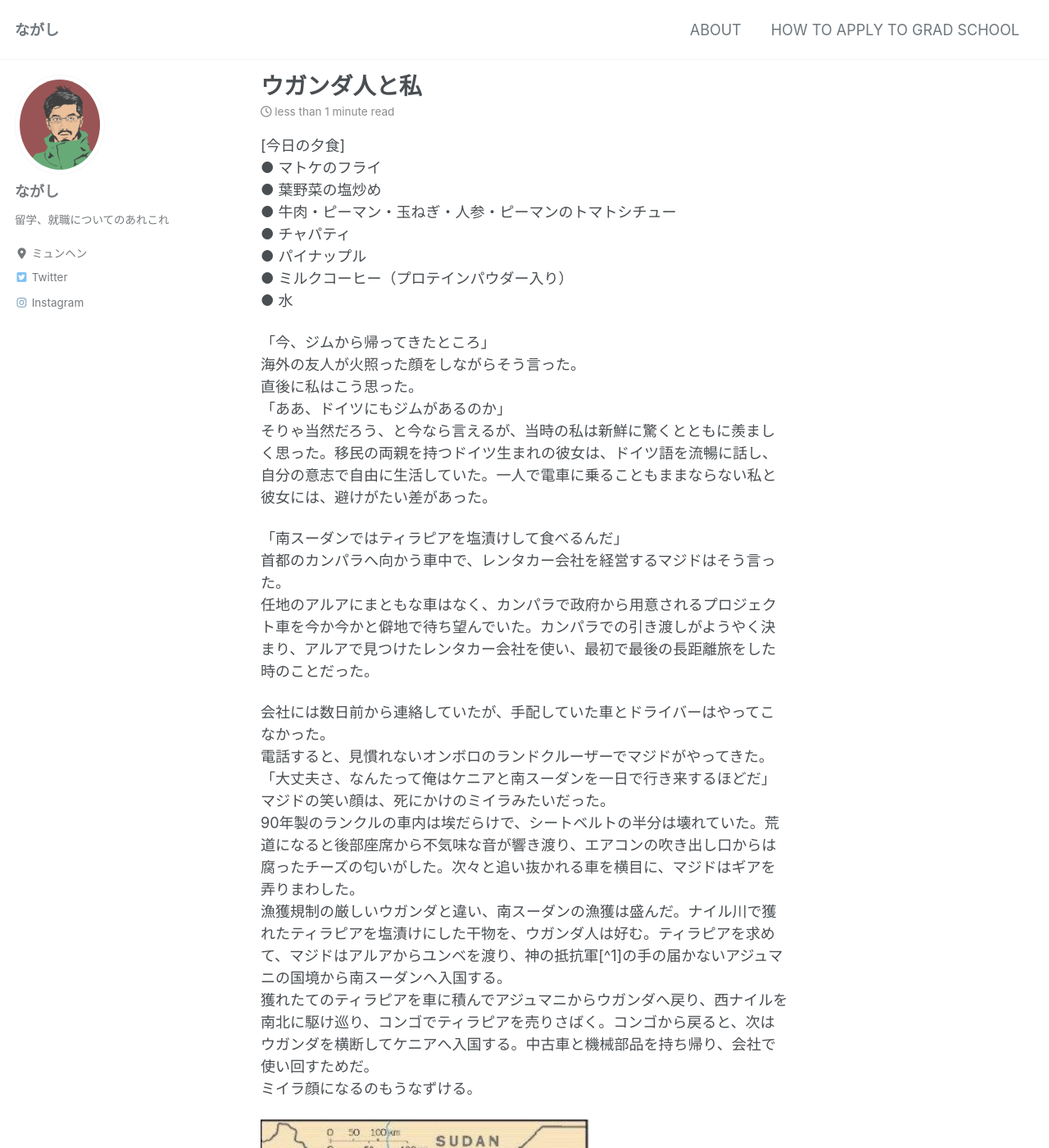
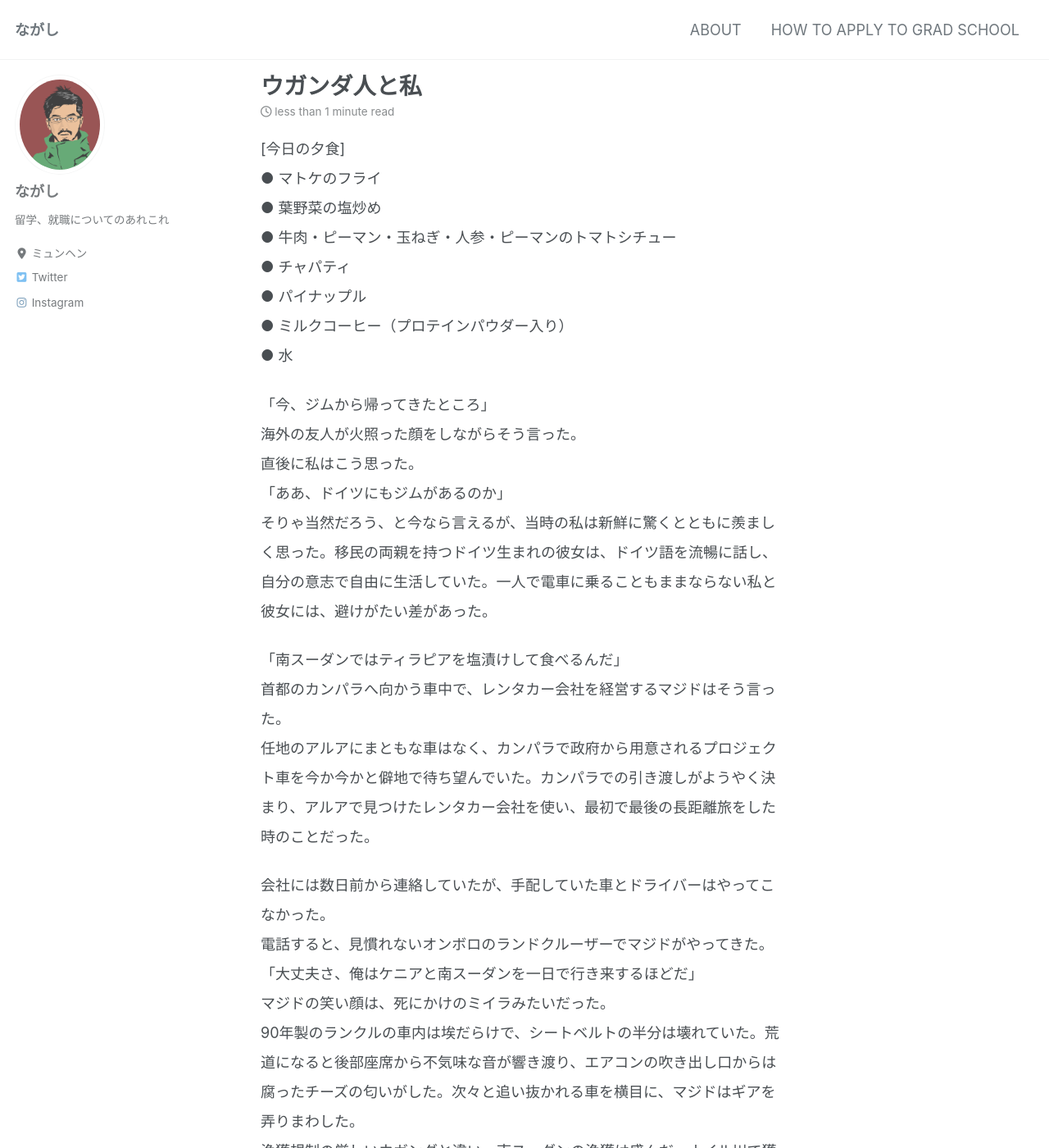
Before and after one commit to rnagais2/rnagais2.github.io, a Jekyll site: the page built from _posts/2025-05-04-Ugandan-and-me.md, in a window 1280 px wide and 1400 px high. Shown: the whole window at 82% size. Built offline with Jekyll 4.4.1, drawn with Linux system fonts in a browser that asks for light colours; cached includes are drawn as plain includes; nearby versions of some CDN libraries; comment, search, counter and statistics services are not loaded; some of the changed text lies outside the part shown.

Commit message:
Fix spacing and footnotes

```diff
--- a/_posts/2025-05-04-Ugandan-and-me.md
+++ b/_posts/2025-05-04-Ugandan-and-me.md
@@ -28,14 +28,14 @@ excerpt: 生活云々
 
 会社には数日前から連絡していたが、手配していた車とドライバーはやってこなかった。<br>
 電話すると、見慣れないオンボロのランドクルーザーでマジドがやってきた。<br>
-「大丈夫さ、なんたって俺はケニアと南スーダンを一日で行き来するほどだ」<br>
+「大丈夫さ、俺はケニアと南スーダンを一日で行き来するほどだ」<br>
 マジドの笑い顔は、死にかけのミイラみたいだった。<br>
 90年製のランクルの車内は埃だらけで、シートベルトの半分は壊れていた。荒道になると後部座席から不気味な音が響き渡り、エアコンの吹き出し口からは腐ったチーズの匂いがした。次々と追い抜かれる車を横目に、マジドはギアを弄りまわした。<br>
 漁獲規制の厳しいウガンダと違い、南スーダンの漁獲は盛んだ。ナイル川で獲れたティラピアを塩漬けにした干物を、ウガンダ人は好む。ティラピアを求めて、マジドはアルアからユンベを渡り、神の抵抗軍[^1]の手の届かないアジュマニの国境から南スーダンへ入国する。<br>
 獲れたてのティラピアを車に積んでアジュマニからウガンダへ戻り、西ナイルを南北に駆け巡り、コンゴでティラピアを売りさばく。コンゴから戻ると、次はウガンダを横断してケニアへ入国する。中古車と機械部品を持ち帰り、会社で使い回すためだ。<br>
 ミイラ顔になるのもうなずける。
 
-<img src="https://github.com/rnagais2/rnagais2.github.io/blob/master/images/250504/Map.jpg?raw=true" height = "400" width="400"><br>
+<img src="https://github.com/rnagais2/rnagais2.github.io/blob/master/images/250504/Map.jpg?raw=true" width="70%"><br>
 
 カンパラには新品のランクル1台とピックアップトラック2台があった。<br>
 相手側の署名者が不在だったが、こちらの職員がキレ散らかしてくれたおかげで代理人がやってきた。ホテルまで輸送してもらうと、ドライバーが車をどこかへ連れて行ってしまったが、3台のうち2台は翌朝に見つかった。<br>
@@ -50,6 +50,6 @@ excerpt: 生活云々
 中古のランクルは左右に埃をあげながらクラクションを響かせた。<br>
 マジドは笑っているように見えたけど、夕暮れに照らされたランクルはあっという間に見えなくなった。
 
-<img src="https://github.com/rnagais2/rnagais2.github.io/blob/master/images/250504/Landcruiser.jpg?raw=true" height = "400" width="400"><br>
+<img src="https://github.com/rnagais2/rnagais2.github.io/blob/master/images/250504/Landcruiser.jpg?raw=true" width="70%"><br>
 
-[^1] 1980年代後半からウガンダ北部を拠点に活動を開始した反政府武装勢力
+[^1]:1980年代後半からウガンダ北部を拠点に活動を開始した反政府武装勢力
--- a/assets/css/main.scss
+++ b/assets/css/main.scss
@@ -37,3 +37,13 @@ html {
    margin: 0;
    padding: 0;
 }
+
+
+// changed line indent
+.page__content p {
+    line-height: 2;
+}
+
+.page__content li {
+    line-height: 2;
+}
```
